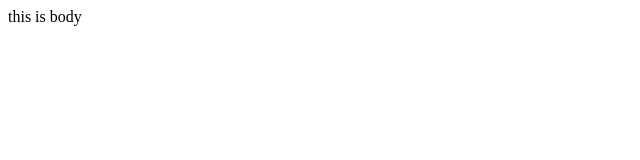
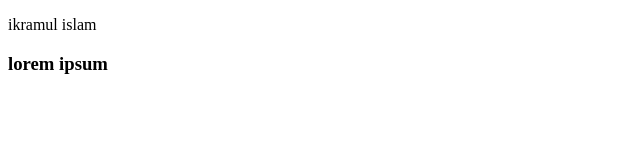
Before and after one commit to itsikram/first-rep, a plain HTML site: page index.html in a window 1280 px wide. Shown: the whole page, without its empty margins (0-640 px from the left). Drawn offline with Linux system fonts and the light colour scheme.

Commit message:
updated index.html with a new line:

```diff
--- a/index.html
+++ b/index.html
@@ -9,7 +9,8 @@
 </head>
 
 <body>
-    this is body
+    <p>ikramul islam</p>
+    <h3>lorem ipsum</h3>
 </body>
 
 </html>
```
